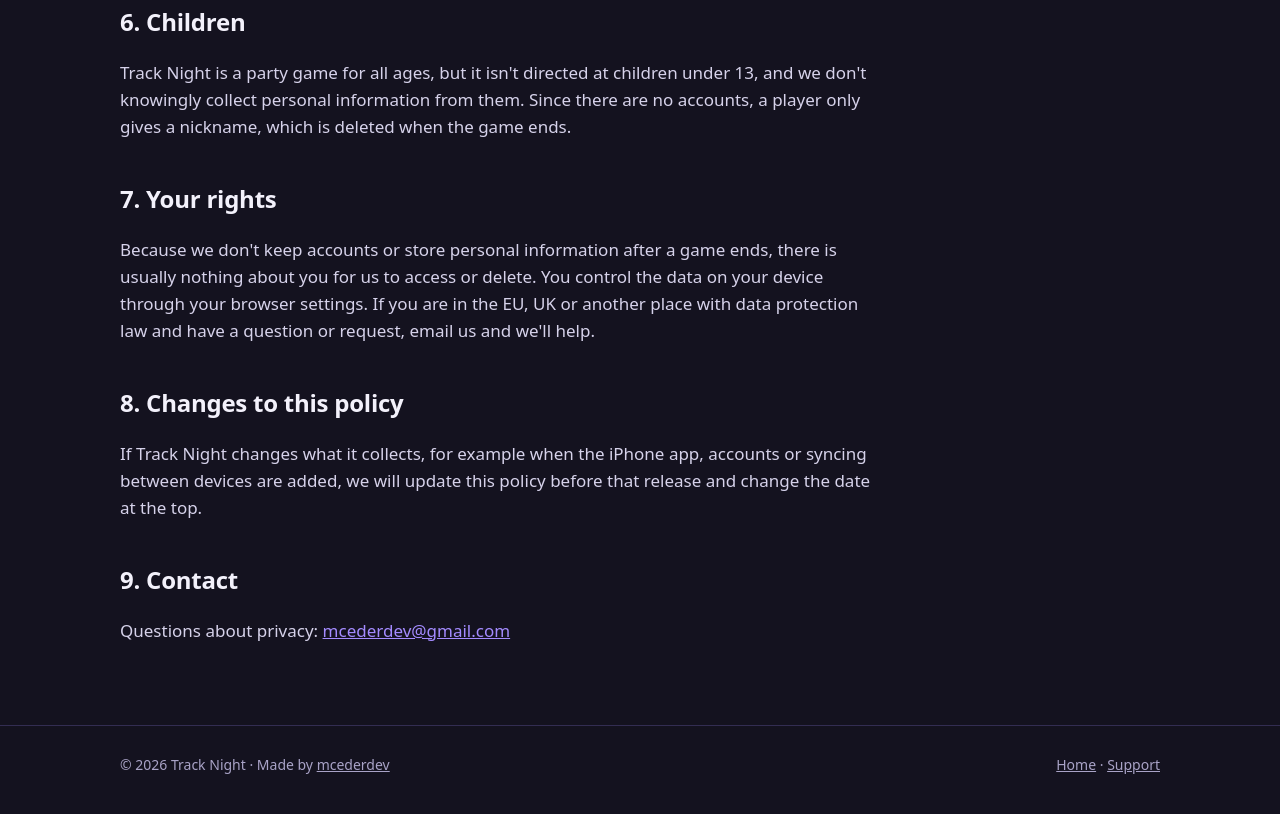
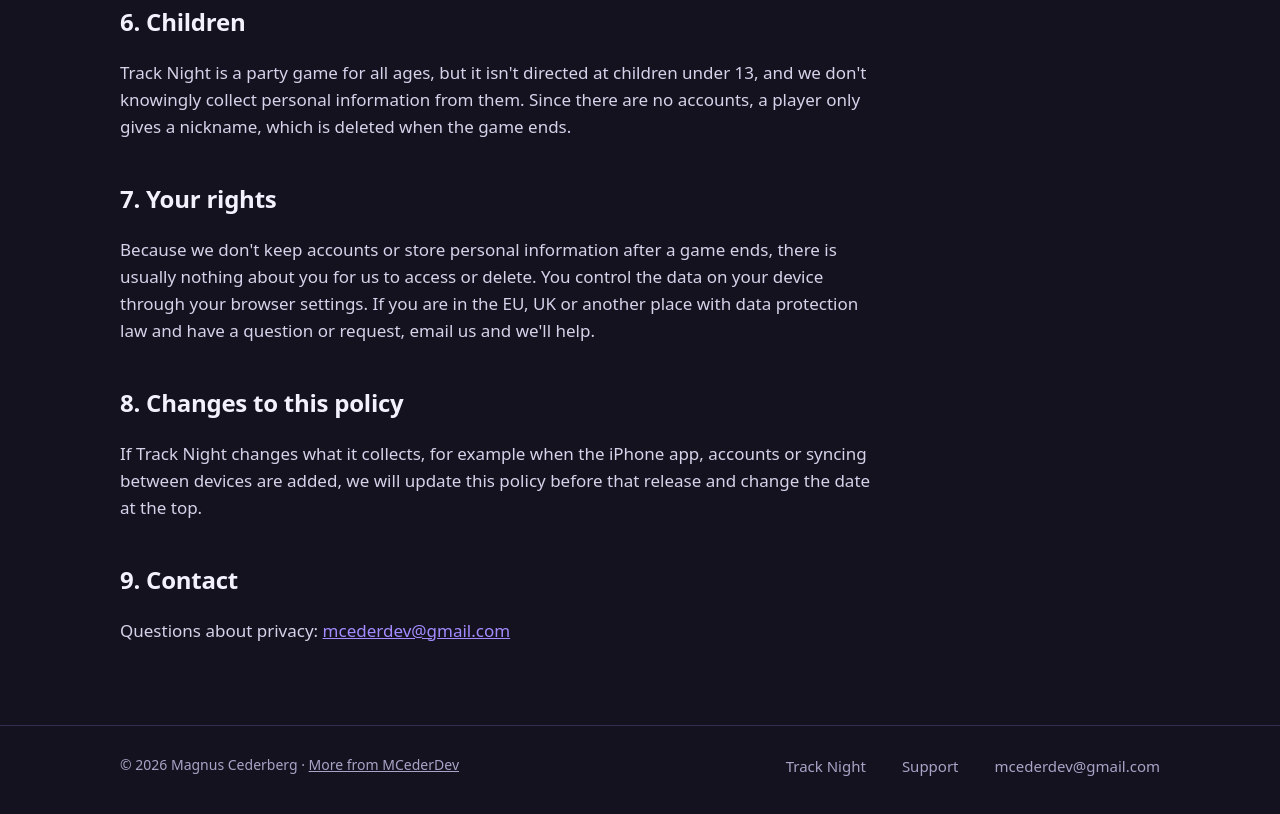
Before and after one commit to mcederdev/mcederdev.github.io, a plain HTML site: page music-quiz/privacy.html in a window 1280 px wide. Shown: the part 2687-3501 px from the top of the page. Drawn offline with Linux system fonts and the light colour scheme.

Commit message:
Add 'More from MCederDev' footer to Track Night pages, matching the other app sites (#14)
Claude-Session: https://claude.ai/code/session_01StYdwxGKqTXLvZrBZVUZiA

Co-authored-by: Claude <noreply@anthropic.com>

```diff
--- a/music-quiz/privacy.html
+++ b/music-quiz/privacy.html
@@ -11,7 +11,7 @@
 <link rel="icon" href="favicon-32.png" sizes="32x32" type="image/png">
 <link rel="apple-touch-icon" href="apple-touch-icon.png">
 <meta property="og:type" content="website">
-<meta property="og:site_name" content="Track Night">
+<meta property="og:site_name" content="MCederDev">
 <meta property="og:title" content="Track Night privacy policy">
 <meta property="og:description" content="No accounts, no ads, no analytics. Quizzes stay in your browser and game data is deleted when the game ends.">
 <meta property="og:url" content="https://mcederdev.github.io/music-quiz/privacy.html">
@@ -89,10 +89,14 @@
     <p>Questions about privacy: <a href="mailto:mcederdev@gmail.com?subject=Track%20Night%20privacy">mcederdev@gmail.com</a></p>
   </main>
 </div>
-<footer>
+<footer class="foot">
   <div class="wrap">
-    <span>© 2026 Track Night · Made by <a href="https://mcederdev.github.io/">mcederdev</a></span>
-    <span><a href="./">Home</a> · <a href="./#support">Support</a></span>
+    <span>&copy; 2026 Magnus Cederberg · <a href="../">More from MCederDev</a></span>
+    <nav aria-label="Footer">
+      <a href="./">Track Night</a>
+      <a href="./#support">Support</a>
+      <a href="mailto:mcederdev@gmail.com">mcederdev@gmail.com</a>
+    </nav>
   </div>
 </footer>
 </body>
--- a/music-quiz/style.css
+++ b/music-quiz/style.css
@@ -58,9 +58,9 @@ h2{font-size:clamp(28px,4vw,38px);margin:0 0 12px;letter-spacing:-.01em}
 details{border-bottom:1px solid var(--line);padding:14px 0}
 details summary{cursor:pointer;font-weight:600}
 details p{color:var(--muted);margin:8px 0 0}
-footer{border-top:1px solid var(--line);padding:28px 0 40px;color:var(--muted);font-size:14px}
-footer .wrap{display:flex;flex-wrap:wrap;justify-content:space-between;gap:12px}
-footer a{color:var(--muted)}
+footer.foot{border-top:1px solid var(--line);padding:28px 0 40px;color:var(--muted);font-size:14px}
+footer.foot .wrap{display:flex;flex-wrap:wrap;justify-content:space-between;gap:12px}
+footer.foot a{color:var(--muted)}
 /* policy */
 .doc{max-width:760px;padding:32px 0 64px}
 .doc h1{font-size:clamp(34px,5vw,46px)}
@@ -79,3 +79,4 @@ footer a{color:var(--muted)}
   nav a{margin-left:12px}
 }
 @media (max-width:420px){nav a.opt{display:none}}
+footer.foot nav{display:flex;flex-wrap:wrap;gap:6px 18px}
```
Also changed, not shown: music-quiz/index.html (+8 -4 lines).
